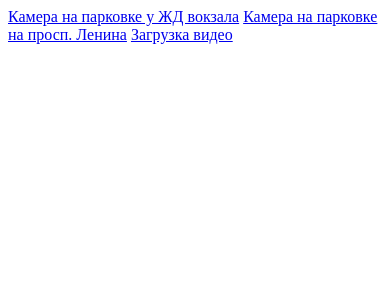
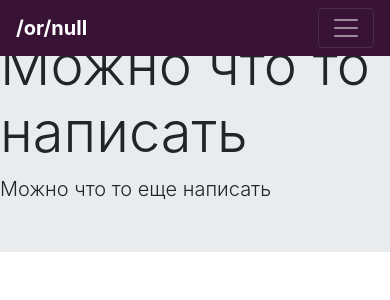
Before and after one commit to Perpure/Parking-Recognition, a Flask app: page / in a window 390 px wide. Shown: the top 300 px of the page. Run offline with Flask 2, Linux system fonts and the light colour scheme; some libraries are stand-ins or nearby versions.

Commit message:
Update home.html

```diff
--- a/templates/home.html
+++ b/templates/home.html
@@ -1,12 +1,33 @@
 <!DOCTYPE html>
 <html lang="en">
 <head>
-    <meta charset="UTF-8">
-    <title>Parking Recognition</title>
-</head>
+		<meta charset="utf-8">
+		<link rel="stylesheet" href="https://stackpath.bootstrapcdn.com/bootstrap/4.3.1/css/bootstrap.min.css" integrity="sha384-ggOyR0iXCbMQv3Xipma34MD+dH/1fQ784/j6cY/iJTQUOhcWr7x9JvoRxT2MZw1T" crossorigin="anonymous">
 <body>
-    <a href="/stream1">Камера на парковке у ЖД вокзала</a>
-    <a href="/stream2">Камера на парковке на просп. Ленина</a>
-    <a href="/upload_video">Загрузка видео</a>
-</body>
+
+<nav class="navbar navbar-expand-lg fixed-top navbar-dark nav-pills" id="mainnav" role="navigation" style="background-color: #381336;">
+    <div class="container">
+        <a class="navbar-brand" href="/"><strong>/or/null</strong></a>
+        <button class="navbar-toggler" type="button" data-toggle="collapse" data-target="#navbarNav" aria-controls="navbarNav" aria-expanded="false" aria-label="Toggle navigation">
+            <span class="navbar-toggler-icon"></span>
+        </button>
+        <div class="collapse navbar-collapse justify-content-end" id="navbarNav">
+            <ul class="navbar-nav justify-content-end nav-pills">
+                <li class="nav-item "><a class="nav-link text-white" href="/stream1">Парковка у ЖД вокзала</a></li>
+                <li class="nav-item "><a class="nav-link text-white" href="/stream2">Парковка на просп. Ленина</a></li>
+                <li class="nav-item "><a class="nav-link text-white" href="/upload_video">Загрузить видео</a></li>
+            </ul>
+        </div>
+    </div>
+</nav>
+<div class="jumbotron jumbotron-fluid">
+    <div class="row">
+        <div class="hidden-xs hidden-sm col-md-4 col-lg-4 pull-left">
+        </div>
+        <div class="col-xs-12 col-sm-12 col-md-8 col-lg-8">
+        <h1 class="display-4">Можно что то написать</h1>
+        <p class="lead">Можно что то еще написать</p>
+        </div>
+    </div>
+</div>
 </html>
```
